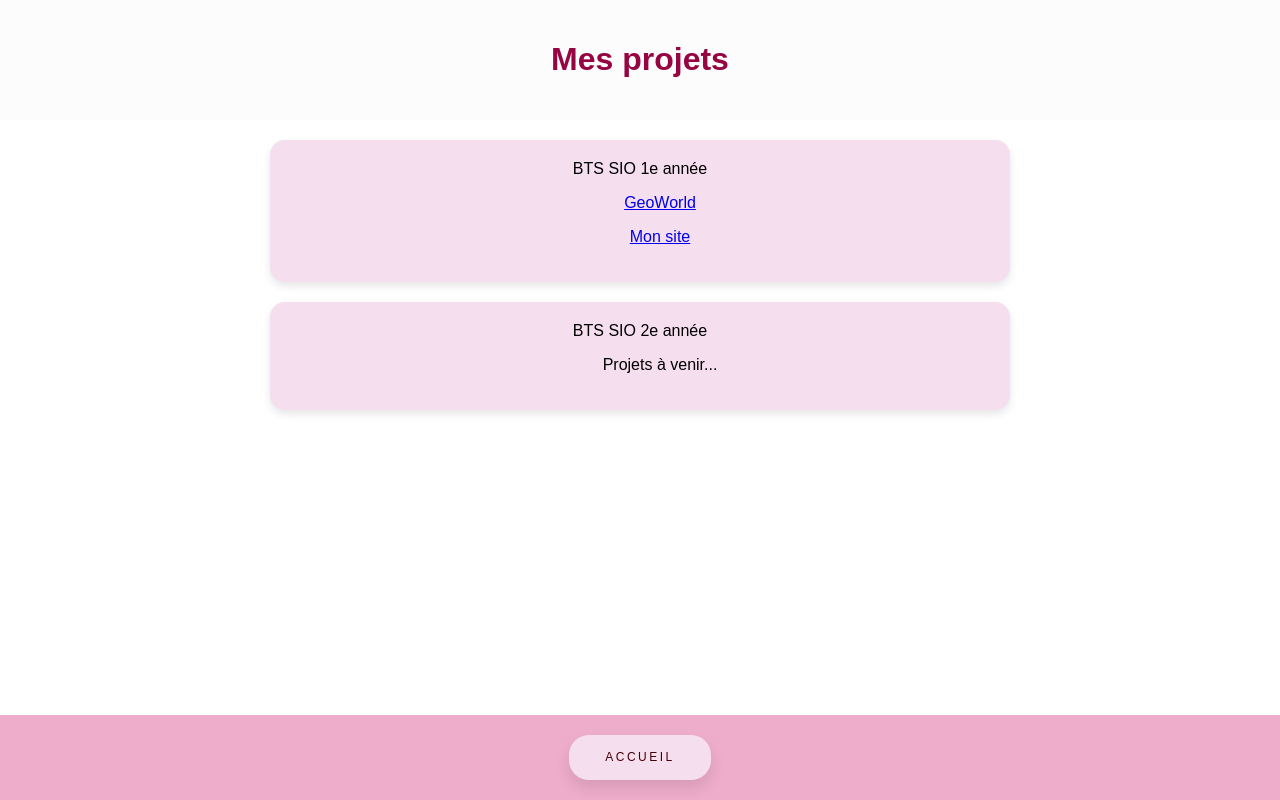
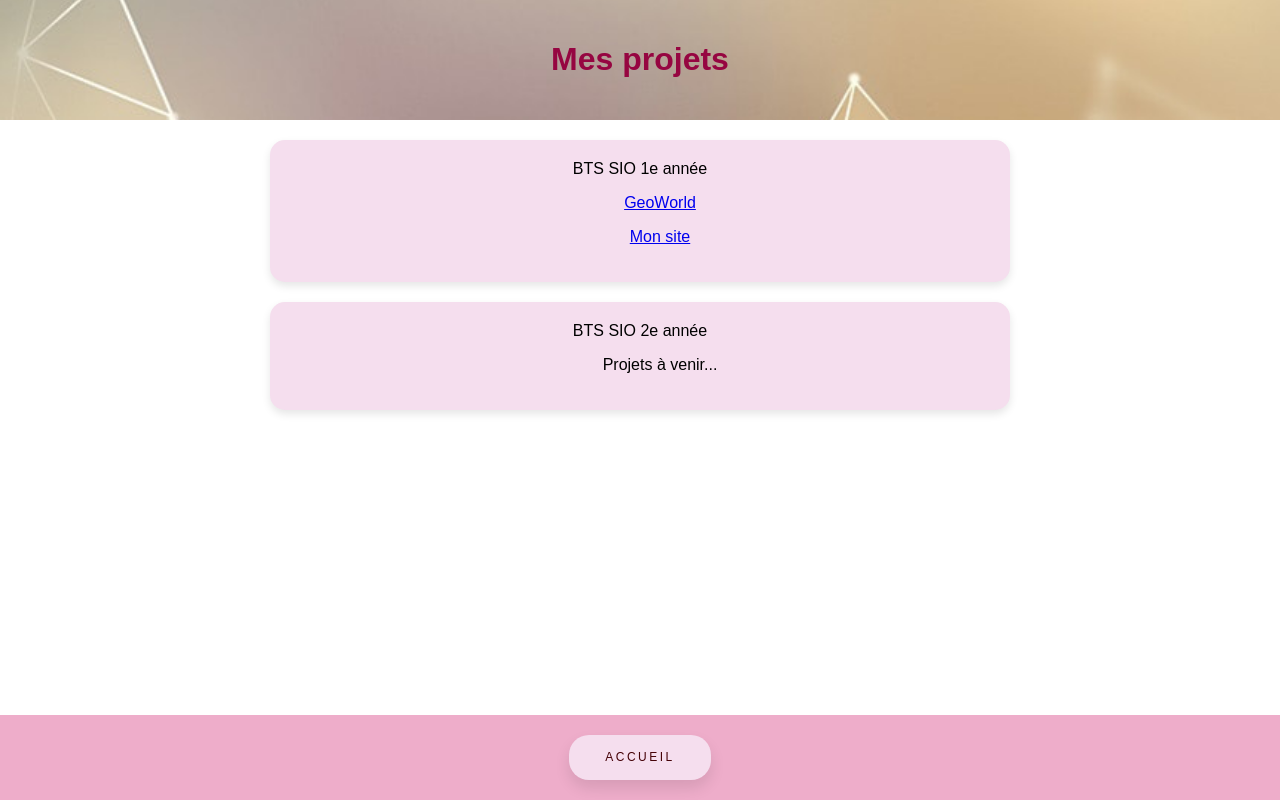
Before and after one commit to Neky547/MySite, a plain HTML site: page projets.html in a window 1280 px wide. Drawn offline with Linux system fonts and the light colour scheme.

Commit message:
Background image

```diff
--- a/site.css
+++ b/site.css
@@ -14,9 +14,11 @@
     align-items: center;
     padding: 20px;
     text-align: center;
-    background-color: rgb(253, 252, 253);
-    font-weight: bold;
-    color:rgb(150, 5, 65);
+    background-image: url('images/background.jpg'); /* Chemin vers votre image */
+    background-size: cover; /* Ajuste l'image pour couvrir tout le header */
+    background-position: center; /* Centre l'image */
+    background-repeat: no-repeat; /* Empêche la répétition */
+    color: rgb(150, 5, 65);
     position: relative;
 }
 
@@ -258,6 +260,7 @@
     text-align: center;
     margin: 20px auto;
     padding: 20px;
+    text-decoration: none;
 }
 
 /* Parcours */
```
Also changed, not shown: images/background.jpg (added), images/flowerbackground.jpg (added).
